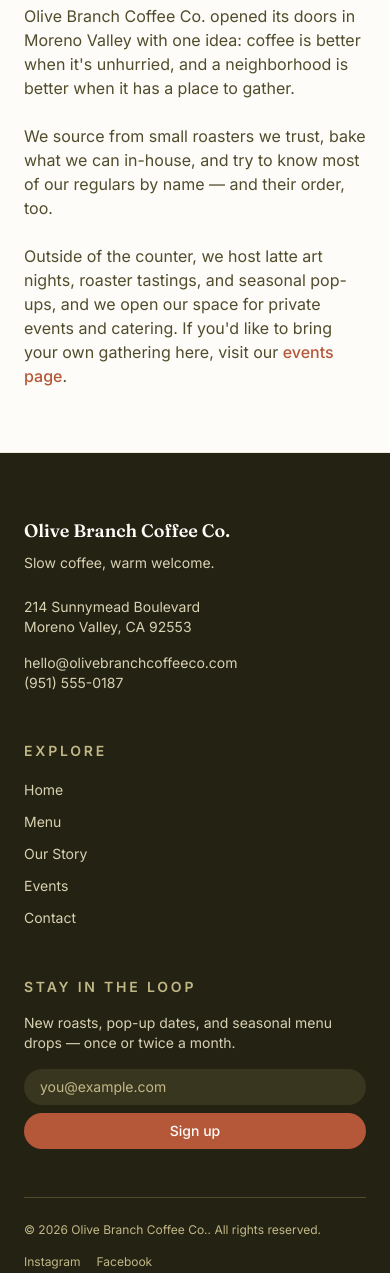
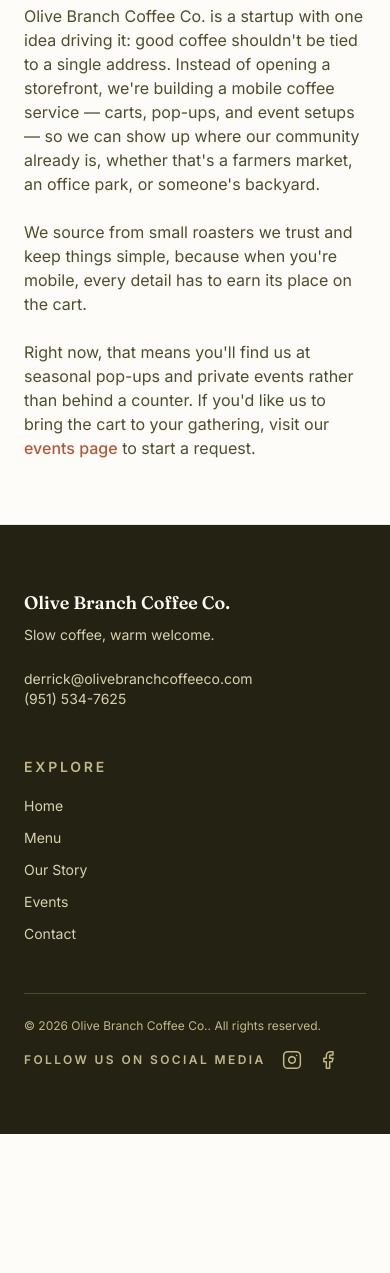
Before and after one commit to marin91/olivebranchcoffeeco-site, an Astro site: page /story in a window 390 px wide. Shown: the part 517-1790 px from the top of the page. After the commit the page ends 1651 px from the top, so only its background shows below. Built offline with nearby package versions, Linux system fonts and the light colour scheme; Astro itself is replaced by a stand-in of ours.

Commit message:
Hide newsletter signup, add social icons, drop address, update contact info and story copy
- Remove newsletter signup from footer (unused component kept for later)
- Replace text social links with Instagram/Facebook icons plus a follow label
- Remove physical address (site has none) from footer and contact page
- Update email and phone to current contact info
- Rewrite Our Story page to reflect a mobile coffee startup rather than a storefront

Co-Authored-By: Claude Sonnet 5 <noreply@anthropic.com>

```diff
--- a/src/components/Footer.astro
+++ b/src/components/Footer.astro
@@ -1,5 +1,4 @@
 ---
-import NewsletterSignup from './NewsletterSignup.tsx';
 import { nav, site } from '../data/site';
 
 const year = new Date().getFullYear();
@@ -7,15 +6,11 @@ const year = new Date().getFullYear();
 
 <footer class="border-t border-olive-100 bg-olive-900 text-cream-100">
   <div class="mx-auto max-w-6xl px-6 py-16">
-    <div class="grid gap-12 sm:grid-cols-3">
+    <div class="grid gap-12 sm:grid-cols-2">
       <div>
         <p class="font-serif text-lg font-semibold text-cream-50">{site.name}</p>
         <p class="mt-2 text-sm text-olive-200">{site.tagline}</p>
         <p class="mt-6 text-sm text-olive-200">
-          {site.address.line1}<br />
-          {site.address.line2}
-        </p>
-        <p class="mt-4 text-sm text-olive-200">
           <a href={`mailto:${site.email}`} class="hover:text-cream-50">{site.email}</a><br />
           <a href={`tel:${site.phone}`} class="hover:text-cream-50">{site.phone}</a>
         </p>
@@ -31,23 +26,36 @@ const year = new Date().getFullYear();
           ))}
         </ul>
       </div>
-
-      <div>
-        <p class="text-sm font-semibold uppercase tracking-[0.2em] text-olive-300">Stay in the loop</p>
-        <p class="mt-4 text-sm text-olive-200">
-          New roasts, pop-up dates, and seasonal menu drops — once or twice a month.
-        </p>
-        <div class="mt-4">
-          <NewsletterSignup client:visible />
-        </div>
-      </div>
     </div>
 
     <div class="mt-12 flex flex-col gap-4 border-t border-olive-700 pt-6 text-xs text-olive-300 sm:flex-row sm:items-center sm:justify-between">
       <p>© {year} {site.name}. All rights reserved.</p>
-      <div class="flex gap-4">
-        <a href={site.social.instagram} class="hover:text-cream-50">Instagram</a>
-        <a href={site.social.facebook} class="hover:text-cream-50">Facebook</a>
+      <div class="flex items-center gap-4">
+        <span class="font-semibold uppercase tracking-[0.2em]">Follow us on social media</span>
+        <a
+          href={site.social.instagram}
+          target="_blank"
+          rel="noopener noreferrer"
+          aria-label="Instagram"
+          class="text-olive-300 hover:text-cream-50"
+        >
+          <svg viewBox="0 0 24 24" fill="none" stroke="currentColor" stroke-width="1.8" stroke-linecap="round" stroke-linejoin="round" class="h-5 w-5">
+            <rect x="2" y="2" width="20" height="20" rx="5" ry="5"></rect>
+            <path d="M16 11.37A4 4 0 1 1 12.63 8 4 4 0 0 1 16 11.37z"></path>
+            <line x1="17.5" y1="6.5" x2="17.5" y2="6.5"></line>
+          </svg>
+        </a>
+        <a
+          href={site.social.facebook}
+          target="_blank"
+          rel="noopener noreferrer"
+          aria-label="Facebook"
+          class="text-olive-300 hover:text-cream-50"
+        >
+          <svg viewBox="0 0 24 24" fill="none" stroke="currentColor" stroke-width="1.8" stroke-linecap="round" stroke-linejoin="round" class="h-5 w-5">
+            <path d="M18 2h-3a5 5 0 0 0-5 5v3H7v4h3v8h4v-8h3l1-4h-4V7a1 1 0 0 1 1-1h3z"></path>
+          </svg>
+        </a>
       </div>
     </div>
   </div>
--- a/src/data/site.ts
+++ b/src/data/site.ts
@@ -1,12 +1,8 @@
 export const site = {
   name: 'Olive Branch Coffee Co.',
   tagline: 'Slow coffee, warm welcome.',
-  email: 'hello@olivebranchcoffeeco.com',
-  phone: '(951) 555-0187',
-  address: {
-    line1: '214 Sunnymead Boulevard',
-    line2: 'Moreno Valley, CA 92553',
-  },
+  email: 'derrick@olivebranchcoffeeco.com',
+  phone: '(951) 534-7625',
   hours: [
     { days: 'Mon – Fri', time: '7:00am – 4:00pm' },
     { days: 'Sat – Sun', time: '8:00am – 3:00pm' },
--- a/src/pages/contact.astro
+++ b/src/pages/contact.astro
@@ -13,13 +13,6 @@ import { site } from '../data/site';
       </p>
 
       <dl class="mt-10 space-y-6">
-        <div>
-          <dt class="eyebrow">Address</dt>
-          <dd class="mt-2 text-olive-800">
-            {site.address.line1}<br />
-            {site.address.line2}
-          </dd>
-        </div>
         <div>
           <dt class="eyebrow">Hours</dt>
           <dd class="mt-2 space-y-1 text-olive-800">
--- a/src/pages/story.astro
+++ b/src/pages/story.astro
@@ -2,26 +2,29 @@
 import BaseLayout from '../layouts/BaseLayout.astro';
 ---
 
-<BaseLayout title="Our Story" description="How Olive Branch Coffee Co. started in Moreno Valley, CA.">
+<BaseLayout title="Our Story" description="Olive Branch Coffee Co. is a mobile coffee startup serving Moreno Valley, CA.">
   <section class="section max-w-3xl">
     <p class="eyebrow">Our Story</p>
-    <h1 class="mt-3 text-4xl font-semibold">Rooted in the neighborhood</h1>
+    <h1 class="mt-3 text-4xl font-semibold">Coffee that comes to you</h1>
 
     <div class="mt-8 aspect-[16/9] w-full rounded-2xl bg-olive-200"></div>
 
     <div class="mt-10 space-y-6 text-olive-700">
       <p>
-        Olive Branch Coffee Co. opened its doors in Moreno Valley with one idea: coffee is
-        better when it's unhurried, and a neighborhood is better when it has a place to gather.
+        Olive Branch Coffee Co. is a startup with one idea driving it: good coffee shouldn't
+        be tied to a single address. Instead of opening a storefront, we're building a mobile
+        coffee service — carts, pop-ups, and event setups — so we can show up where our
+        community already is, whether that's a farmers market, an office park, or someone's
+        backyard.
       </p>
       <p>
-        We source from small roasters we trust, bake what we can in-house, and try to know
-        most of our regulars by name — and their order, too.
+        We source from small roasters we trust and keep things simple, because when you're
+        mobile, every detail has to earn its place on the cart.
       </p>
       <p>
-        Outside of the counter, we host latte art nights, roaster tastings, and seasonal
-        pop-ups, and we open our space for private events and catering. If you'd like to
-        bring your own gathering here, visit our <a href="/events" class="font-medium text-clay-500 hover:text-clay-600">events page</a>.
+        Right now, that means you'll find us at seasonal pop-ups and private events rather
+        than behind a counter. If you'd like us to bring the cart to your gathering, visit
+        our <a href="/events" class="font-medium text-clay-500 hover:text-clay-600">events page</a> to start a request.
       </p>
     </div>
   </section>
```
